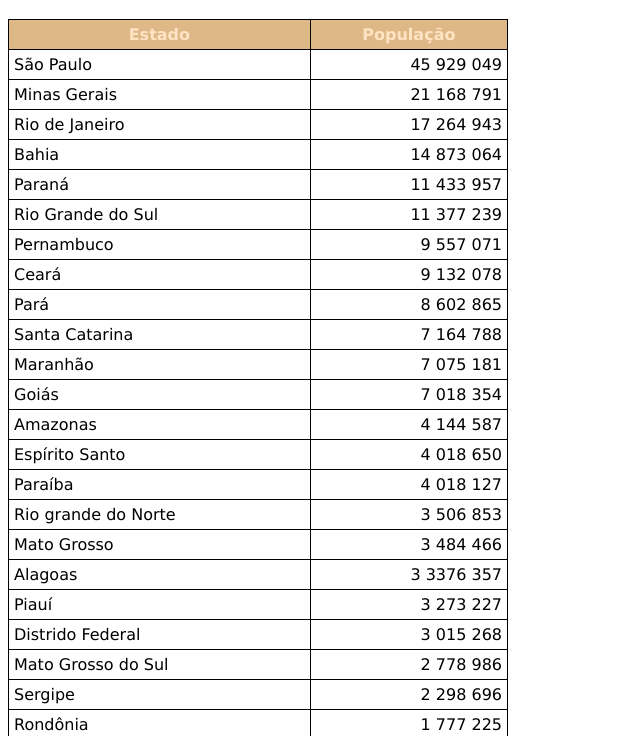
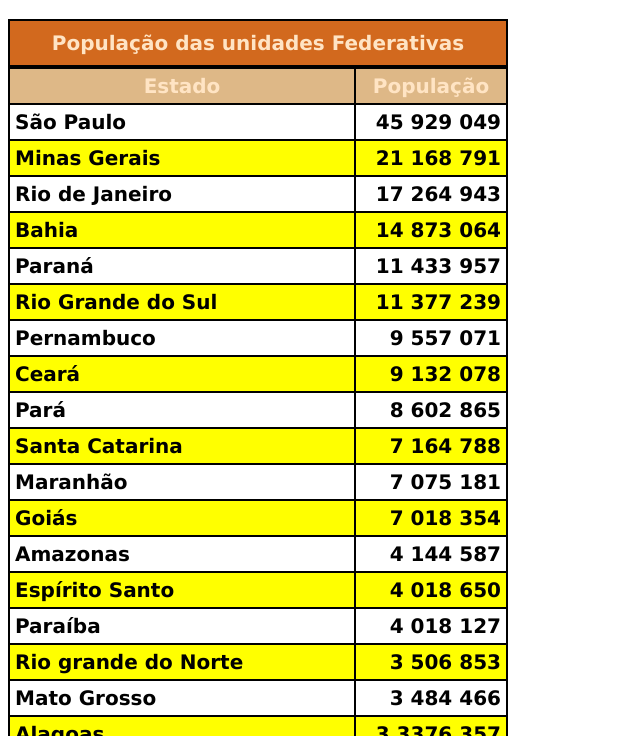
Before and after one commit to WilliamLacerda/html-css, a plain HTML site: page exercicios/exercicio023/tabela002.html in a window 1280 px wide. Shown: the part 62-798 px from the top of the page, without its empty margins (0-640 px from the left). Drawn offline with Linux system fonts and the light colour scheme.

Commit message:
Update tabela002.html

```diff
--- a/exercicios/exercicio023/tabela002.html
+++ b/exercicios/exercicio023/tabela002.html
@@ -14,14 +14,29 @@
             border-collapse: collapse;
         }
 
+        caption {
+            font-size: 20px;
+            font-weight: bold;
+            background-color: chocolate;
+            padding: 10px;
+            border: 2px solid black;
+            color: bisque;
+        }
+
         td, th {
-            border: 1px solid black;
+            border: 2px solid black;
             padding: 5px;
+            font-weight: bold;
+            font-size: 20px;
         }
 
         thead {
             background-color: burlywood;
             color: bisque;
+        }
+
+        tbody > tr:nth-child(2n) {
+            background-color: yellow;
         }
 
         .numero {
@@ -39,6 +54,7 @@
     <!--
         Anatomia para tabelas grandes
         Table
+           caption
            thead
               tr, td, th
            tbody
@@ -47,10 +63,11 @@
               tr, td, th
     -->
     <table>
+        <caption>População das unidades Federativas</caption>
         <thead>
             <tr>
-                <th>Estado</th>
-                <th>População</th>
+                <th scope="col">Estado</th>
+                <th scope="col" style="width: 140px;">População</th>
             </tr>
         </thead>
 
@@ -193,7 +210,7 @@
 
         <tfoot>
             <tr>
-                <th>Total de Habitantes</th>
+                <th scope="row">Total de Habitantes</th>
                 <td class="numero"><strong>210 147 125</strong></td>
             </tr>
         </tfoot>
```
